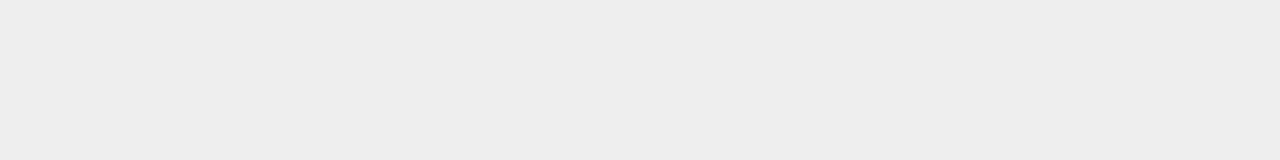
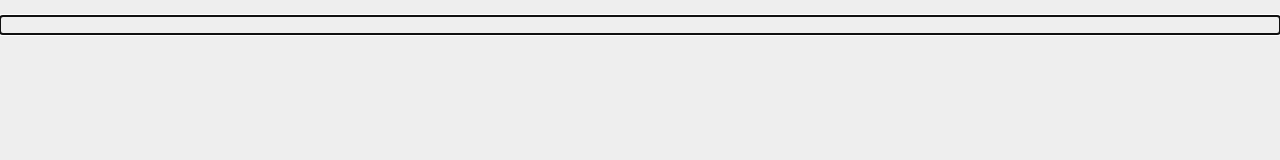
Before and after one commit to scriptspry/writerunblock, a plain HTML site: page index.html in a window 1280 px wide. Drawn offline with Linux system fonts and the light colour scheme.

Commit message:
Update index.html

```diff
--- a/index.html
+++ b/index.html
@@ -2,9 +2,15 @@
 <html>
   <style>
   html, body {
-    margin: 0; padding: 0; user-select: #b4d455; color: #eee; background: #eee;
+    margin: 0;
+    padding: 0;
+    color: #eee;
+    background: #eee;
+    caret-color: #333;
   }
   </style>
-  <body contenteditable onload="document.body.focus()" autocorrect="off">
+  <body onload="document.getElementById('a').focus()">
+    <p id="a" contenteditable autocomplete="off" autocorrect="off" autocapitalize="off" spellcheck="false">
+    </p>
   </body>
 </html>
```
